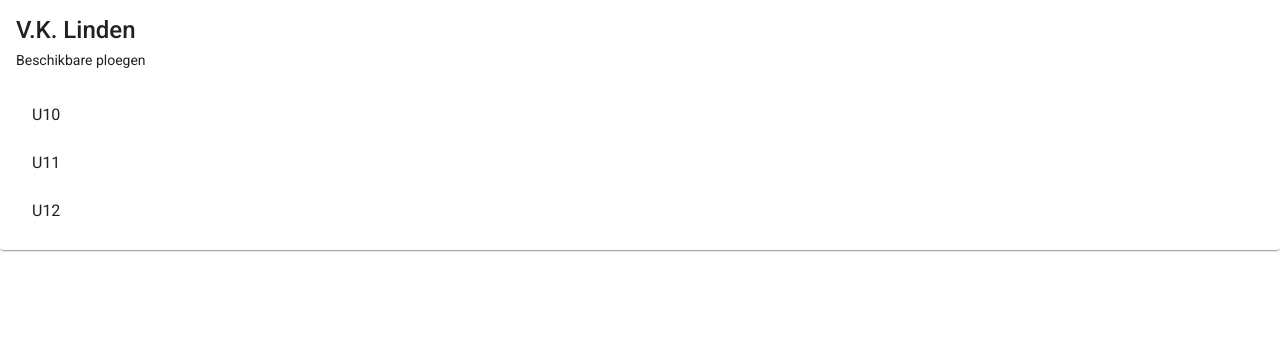
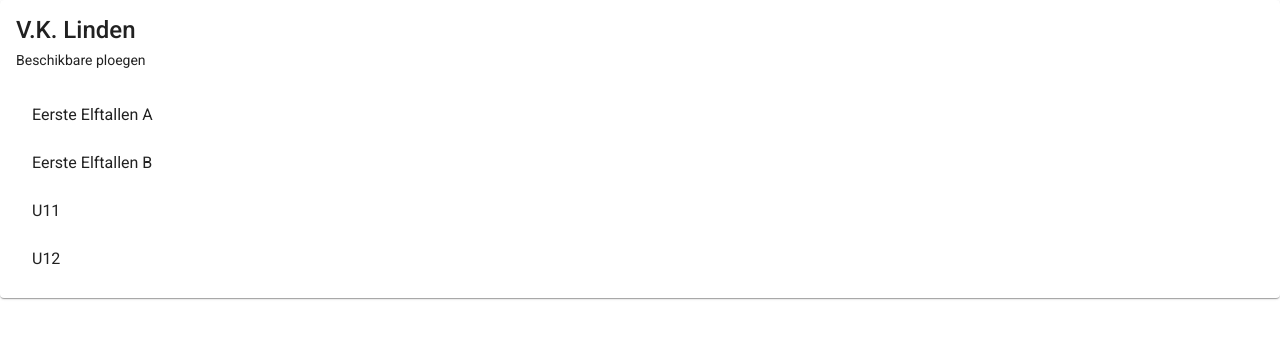
Before and after one commit to timvw/rbfacalendar, an Angular app in the folder frontend/: page / in a window 1280 px wide. Shown: the top 338 px of the page. Built offline with nearby package versions, Linux system fonts and the light colour scheme.

Commit message:
add an rbfa service to fetch teams. bind ui to fetched teams

```diff
--- a/frontend/src/app/app.component.html
+++ b/frontend/src/app/app.component.html
@@ -4,11 +4,9 @@
     <p>Beschikbare ploegen</p>
 
     <mat-nav-list>
-      <!--<a mat-list-item href="..." *ngFor="let link of links"> {{ link }} </a>-->
-
-      <a mat-list-item href="/calendar/xxx">U10</a>
-      <a mat-list-item href="/calendar/22235414">U11</a>
-      <a mat-list-item href="/calendar/22235412">U12</a>
+      <ng-container *ngFor="let team of teams">
+        <a mat-list-item href="/calendar/{{team.team_id}}">{{ team.name }} </a>
+      </ng-container>
     </mat-nav-list>
   </mat-card-content>
 </mat-card>
--- a/frontend/src/app/app.component.ts
+++ b/frontend/src/app/app.component.ts
@@ -1,13 +1,27 @@
 import { Component } from '@angular/core';
+import { RbfaService } from './rbfa.service';
+import { Team } from './team';
 
 @Component({
   selector: 'app-root',
   templateUrl: './app.component.html',
-  styleUrls: ['./app.component.css']
+  styleUrls: ['./app.component.css'],
+  providers: [RbfaService]
 })
 export class AppComponent {
   title = 'frontend';
   longText = `The Shiba Inu is the smallest of the six original and distinct spitz breeds of dog
   from Japan. A small, agile dog that copes very well with mountainous terrain, the Shiba Inu was
   originally bred for hunting.`;
+
+  teams: Team[] = [];
+
+  constructor(private rbfaService: RbfaService) { }
+
+ ngOnInit(): void {
+    this.getStudents();
+  }
+  getStudents(): void {
+    this.rbfaService.getTeams().then(teams => this.teams = teams);
+  }
 }
--- a/frontend/src/app/app.module.ts
+++ b/frontend/src/app/app.module.ts
@@ -7,6 +7,7 @@ import { BrowserAnimationsModule } from '@angular/platform-browser/animations';
 
 import {MatCardModule} from '@angular/material/card';
 import {MatListModule} from '@angular/material/list';
+import { RbfaService } from './rbfa.service';
 
 @NgModule({
   declarations: [
@@ -19,7 +20,7 @@ import {MatListModule} from '@angular/material/list';
     MatCardModule,
     MatListModule
   ],
-  providers: [],
+  providers: [RbfaService],
   bootstrap: [AppComponent]
 })
 export class AppModule { }
--- /dev/null
+++ b/frontend/src/app/mock-teams.ts
@@ -0,0 +1,8 @@
+import { Team } from './team';
+
+export const TEAMS: Team[] = [
+  { team_id: '215307', name: 'Eerste Elftallen A'},
+  { team_id: '215306', name: 'Eerste Elftallen B' },
+  { team_id: '22235412', name: 'U11' },
+  { team_id: '22235414', name: 'U12' }
+];
--- /dev/null
+++ b/frontend/src/app/rbfa.service.ts
@@ -0,0 +1,16 @@
+import { Injectable } from '@angular/core';
+import { Team } from './team';
+import { TEAMS } from './mock-teams';
+
+@Injectable({
+  providedIn: 'root'
+})
+export class RbfaService {
+
+  constructor() { }
+
+  getTeams(): Promise<Team[]> {
+    return Promise.resolve(TEAMS);
+  }
+
+}
--- /dev/null
+++ b/frontend/src/app/team.ts
@@ -0,0 +1,4 @@
+export class Team {
+    team_id: string = '';
+    name: string = '';
+  }
```
Also changed, not shown: 1 other file (tests, documents, lock files or other folders).
